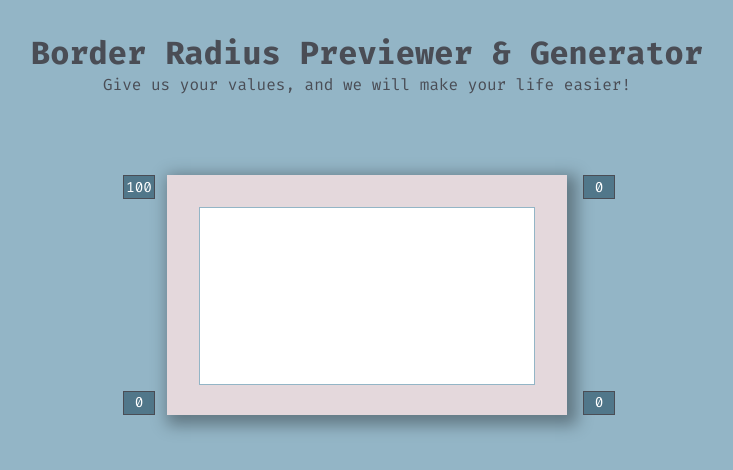
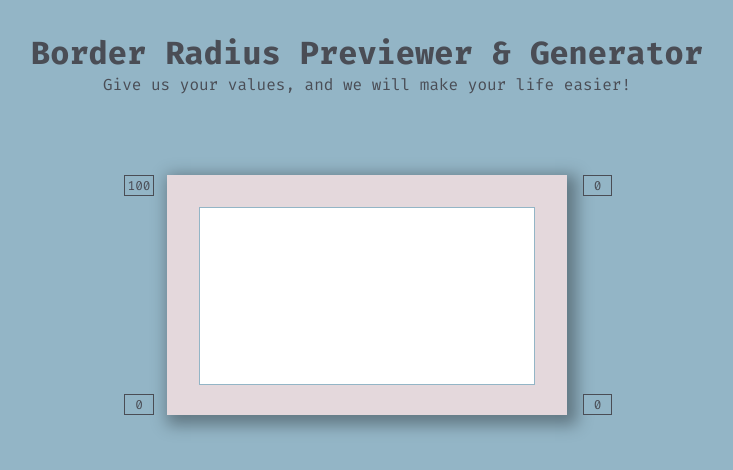
Before and after one commit to wujovic/brdr-rad-gen, a React (Create React App) app: page / in a window 1280 px wide. Shown: the top 470 px of the page, without its empty margins (273-1006 px from the left). Built offline with nearby package versions, Linux system fonts and the light colour scheme.

Commit message:
minor changes to design

```diff
--- a/src/styles.css
+++ b/src/styles.css
@@ -1,6 +1,6 @@
 :root {
   --main-bck: #93B5C6;
-  --scnd-bck: #51778a;
+  --scnd-bck: #588ba5;
   --main-text: #4a4d55;
   --main-box: #E4D8DC;
 }
@@ -42,13 +42,13 @@ p {
 }
 
 .small-box {
-  height: 1.2rem;
-  width: 1.7rem;
-  font-size: 0.9rem;
+  height: 1rem;
+  width: 1.5rem;
+  font-size: 0.8rem;
   padding: 0.1rem;
-  background-color: var(--scnd-bck);
-  border: 1px solid var(--main-text);
-  color: white;
+  background-color: var(--main-bck);
+  border: 1.5px solid var(--main-text);
+  color: var(--main-text);
   text-align: center;
   vertical-align: middle;
 
```
